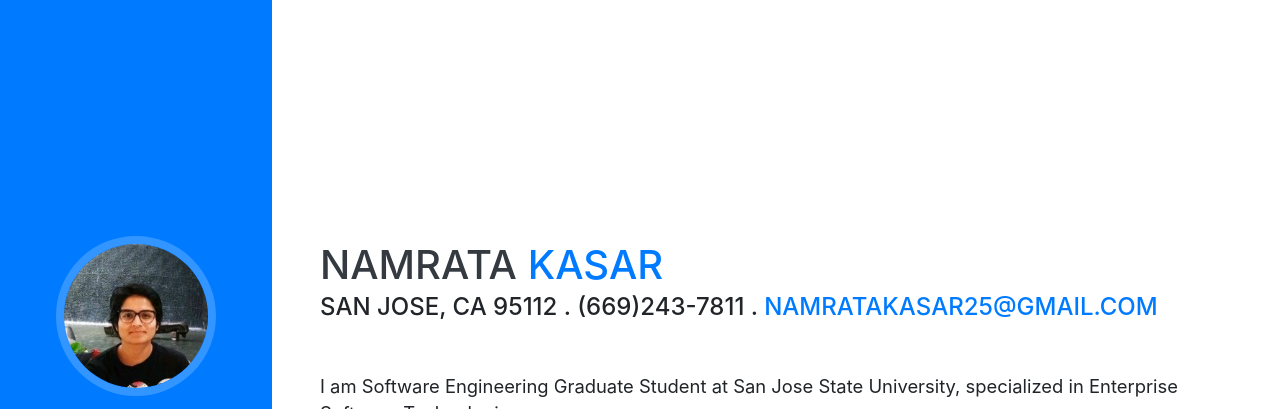
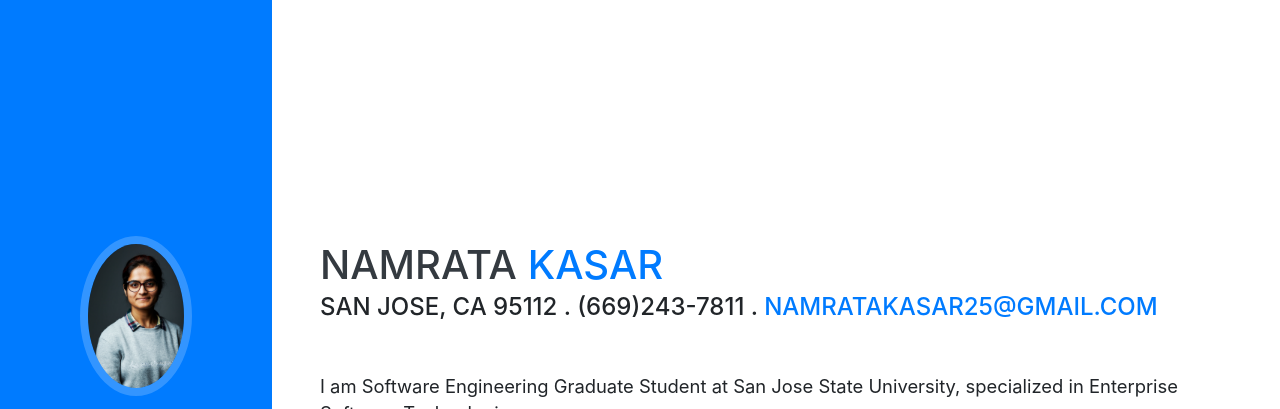
Before and after one commit to namrataKasar/namrataKasar.github.io, a website with bundled scripts: page index.html in a window 1280 px wide. Shown: the top 409 px of the page. Built offline with nearby package versions, Linux system fonts and the light colour scheme; a web font is replaced by a local one.

Commit message:
changed profile

```diff
--- a/index.html
+++ b/index.html
@@ -29,7 +29,7 @@
     <a class="navbar-brand js-scroll-trigger" href="#page-top">
       <span class="d-block d-lg-none">Namrata Kasar</span>
       <span class="d-none d-lg-block">
-        <img class="img-fluid img-profile rounded-circle mx-auto mb-2" src="./img/2.jpg" alt="NK">
+        <img class="img-fluid img-profile rounded-circle mx-auto mb-2" src="./img/profile_image.jpg" alt="NK">
       </span>
     </a>
     <button class="navbar-toggler" type="button" data-toggle="collapse" data-target="#navbarSupportedContent" aria-controls="navbarSupportedContent" aria-expanded="false" aria-label="Toggle navigation">
```
